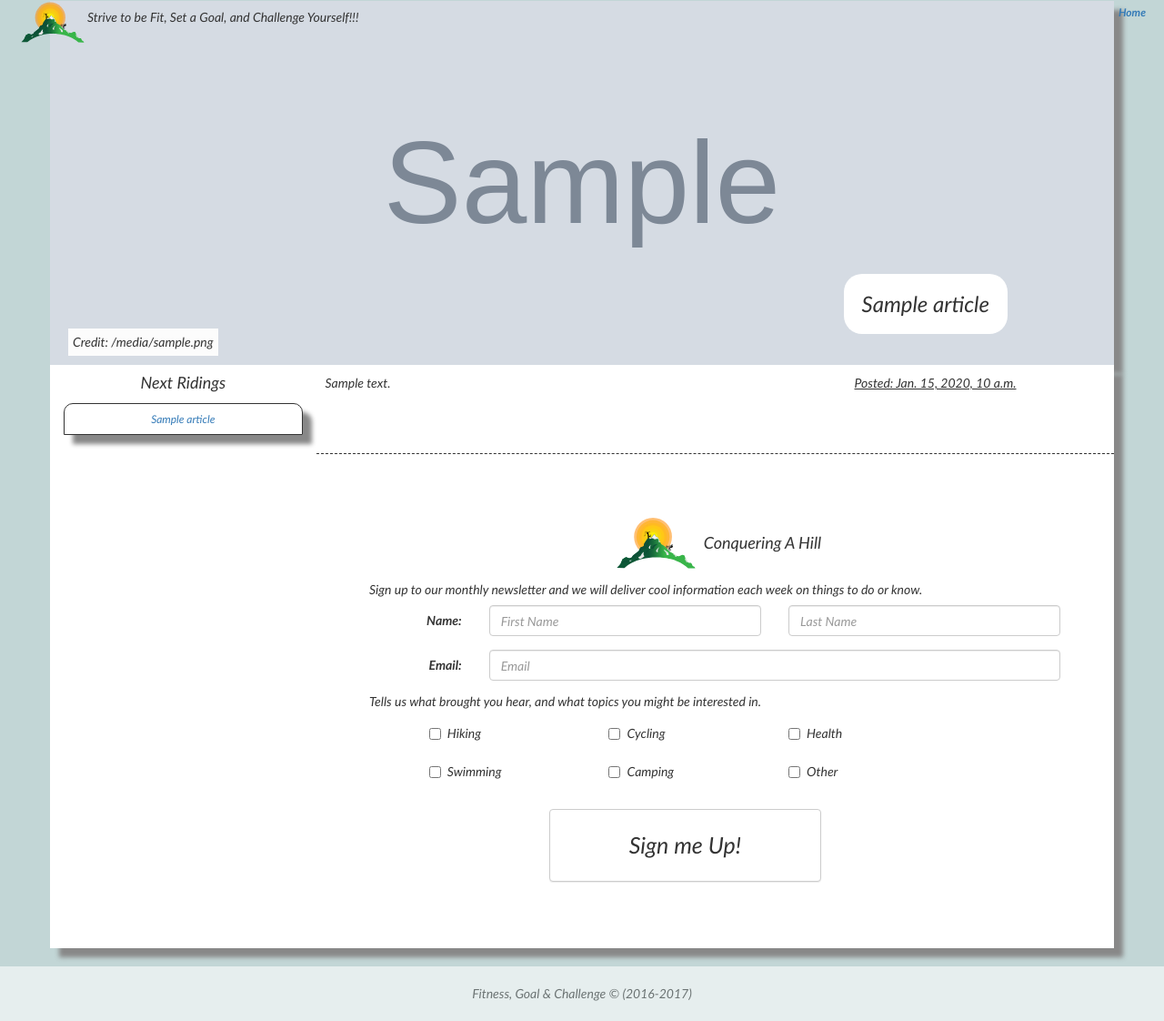
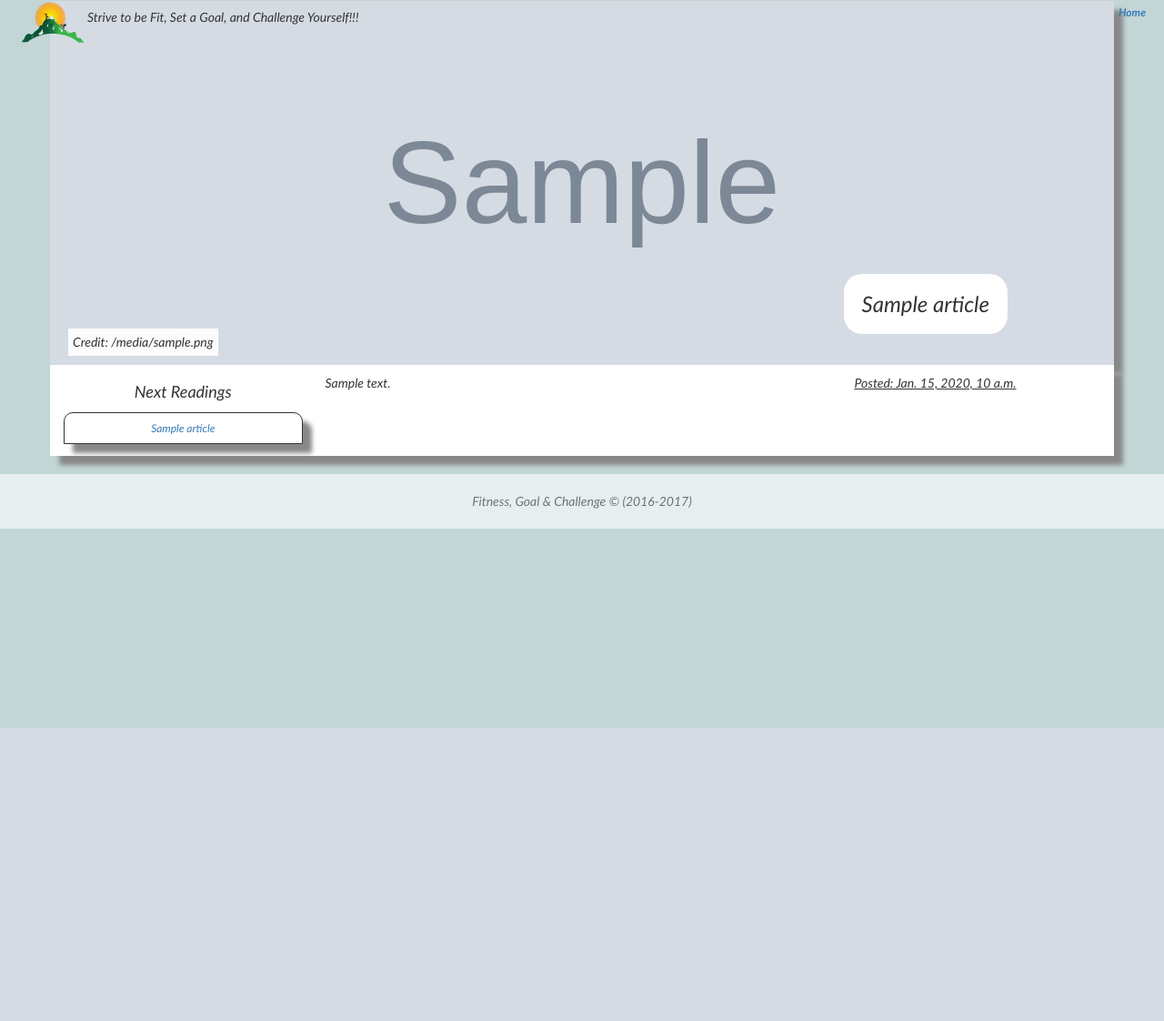
Before and after one commit to jmperez4490/GoalFitnessChallenge, a Django app: page /Articles/1/ in a window 1280 px wide. Shown: the whole page at 91% size. After the commit the page ends 800 px from the top, so only its background shows below. Run offline with Django 3.2, Linux system fonts and the light colour scheme; tables that the repository leaves empty hold one stand-in row (values such as "Sample post"); grey boxes marked "Sample" are stand-in pictures; a database or web service that is not in the repository returns one stand-in record (values such as "Sample title"); some libraries are stand-ins or nearby versions.

Commit message:
Removing unwanted information

```diff
--- a/fitness/urls.py
+++ b/fitness/urls.py
@@ -6,8 +6,6 @@ urlpatterns = [
 	url(r'^$', views.index, name='index'),
 	url(r'^Articles/(.*)/',views.blog_article),
 	url(r'^Newsletter/', views.subscription),
-	url(r'^Profile/',views.profile),
-	url(r'^Dashboard/',views.dashboard),
-	url(r'^Log-In/',views.log_in),
+	url(r'^Step-Challenge/',views.log_in),
 	url(r'^search/',views.search_input),
 ]
--- a/fitness/views.py
+++ b/fitness/views.py
@@ -2,6 +2,7 @@ from django.shortcuts import render, redirect
 from Python_Classes.request_info import request_info
 import requests
 from django.http import JsonResponse
+import subprocess
 
 db_connect = request_info()
 
@@ -38,16 +39,7 @@ def subscription(request):
 		return redirect(_data['refferal_url']+"#error")
 
 def log_in(request):
-	context = dict()
-	return render(request, 'competition/log_in.html', context)
-
-def profile(request):
-	context = dict()
-	return render(request, 'competition/user_profile.html', context)
-
-def dashboard(request):
-	context = dict()
-	return render(request, 'competition/dashboard.html', context)
+	return redirect("health.conquering.com:80808np")
 
 def search_input(request):
 	return JsonResponse(db_connect.get_search(request.GET.get('q','')))
--- a/templates/fitness/blog.html
+++ b/templates/fitness/blog.html
@@ -109,7 +109,8 @@
 			<div class="col-sm-12 content-post">
 				<div class="row">
 					<div class="col-sm-3 hidden-xs">
-						<h4 style = 'text-align:center'>Next Ridings</h4>
+						<div class="fb-like" data-href="https://www.facebook.com/conqueringahill/"  style = 'margin-top:20px' data-layout="button_count" data-action="like" data-size="small" data-show-faces="true" data-share="true"></div>
+						<h4 style = 'text-align:center'>Next Readings</h4>
 						{% for blogs in blog_list %}
 							<div class = 'article-list' >
 								<a href = '{{request.scheme}}://{{ request.get_host }}/Articles/{{blogs.uri}}/'>
@@ -117,7 +118,7 @@
 								</a>
 							</div>
 						{% endfor %}
-						<div class="fb-like" data-href="https://www.facebook.com/conqueringahill/"  style = 'margin-top:20px'data-layout="standard" data-action="like" data-size="small" data-show-faces="true" data-share="true"></div>
+
 					</div>
 					<div class="col-sm-8 col-xs-12 content-text">
 						{{data.0.body | safe}}
@@ -125,6 +126,7 @@
 					</div>
 
 					<div class = 'col-xs-12 visible-xs'>
+						<div class="fb-like" data-href="https://www.facebook.com/conqueringahill/"  style = 'margin-top:20px' data-layout="button_count" data-action="like" data-size="small" data-show-faces="true" data-share="true"></div>
 						<h5>Next Readings</h5>
 						{% for blogs in blog_list %}
 							<div class = 'article-list' >
@@ -133,95 +135,6 @@
 								</a>
 							</div>
 						{% endfor %}
-					</div>
-				</div>
-				<div class = 'row'>
-					<div class="col-sm-offset-3 col-sm-9" style="border-top:1px dashed;padding:5%">
-						<form class="form-horizontal" method="POST" action = "http://{{request.get_host}}/Newsletter/">
-							<input type = 'hidden' name = 'refferal_url' value = "http://{{request.get_host}}{{ request.get_full_path}}">
-							<h4 style="text-align:center"><img src="/static/Images/LOGO.svg" style="width:100px;">
-								Conquering A Hill
-							</h4>
-							<h5>
-								Sign up to our monthly newsletter and we will deliver cool information each week on things to do or know.
-							</h5>
-							<div class="form-group">
-								<label class="col-sm-2 control-label">Name:</label>
-								<div class="col-sm-5">
-									<input placeholder="First Name" class="form-control" name="first_name" type="text">
-								</div>
-								<div class="col-sm-5">
-									<input placeholder="Last Name" class="form-control" name="last_name" type="text">
-								</div>
-							</div>
-							<div class="form-group">
-								<label class="col-sm-2 control-label">Email:</label>
-								<div class="col-sm-10">
-									<input name="user_email" class="form-control" placeholder="Email" type="text">
-								</div>
-							</div>
-							<h5>
-								Tells us what brought you hear, and what topics you might be interested in.
-							</h5>
-							<div class="form-group">
-								<div class="col-sm-offset-1 col-sm-3">
-									<div class="checkbox">
-										<label>
-											<input type="checkbox" name = 'newsletter_criteria' value = 'Hiking'> Hiking
-										</label>
-									</div>
-								</div>
-								<div class="col-sm-3">
-									<div class="checkbox">
-										<label>
-											<input type="checkbox" name = 'newsletter_criteria' value = 'Cycling'> Cycling
-										</label>
-									</div>
-								</div>
-								<div class="col-sm-3">
-									<div class="checkbox">
-										<label>
-											<input type="checkbox" name = 'newsletter_criteria' value = 'Health'> Health
-										</label>
-									</div>
-								</div>
-							</div>
-							<div class = 'form-group'>
-								<div class="col-sm-offset-1 col-sm-3">
-									<div class="checkbox">
-										<label>
-											<input type="checkbox" name = 'newsletter_criteria' value = 'Swimming'> Swimming
-										</label>
-									</div>
-								</div>
-								<div class="col-sm-3">
-									<div class="checkbox">
-										<label>
-											<input type="checkbox" name = 'newsletter_criteria' value = 'Camping'> Camping
-										</label>
-									</div>
-								</div>
-								<div class="col-sm-3">
-									<div class="checkbox">
-										<label>
-											<input type="checkbox" name = 'newsletter_criteria' value = 'Other'> Other
-										</label>
-									</div>
-								</div>
-							</div>
-							<div class = 'form-group'>
-								<div class = 'col-sm-offset-2 col-sm-6'>
-									<div class="g-recaptcha" data-sitekey="6LfewgwUAAAAAE3qdoisc6yCaS9tKyLJYuIJAckN"></div>
-								</div>
-							</div>
-							<div class = 'form-group'>
-								<div class = 'col-sm-offset-3 col-sm-5'>
-									<button class = 'btn btn-default' style = 'width:100%;height:80px;font-size:25px'>
-										Sign me Up!
-									</button>
-								</div>
-							</div>
-						</form>
 					</div>
 				</div>
 			</div>
```
Also changed, not shown: templates/fitness/index.html (+0 -54 lines), 2 other files.
